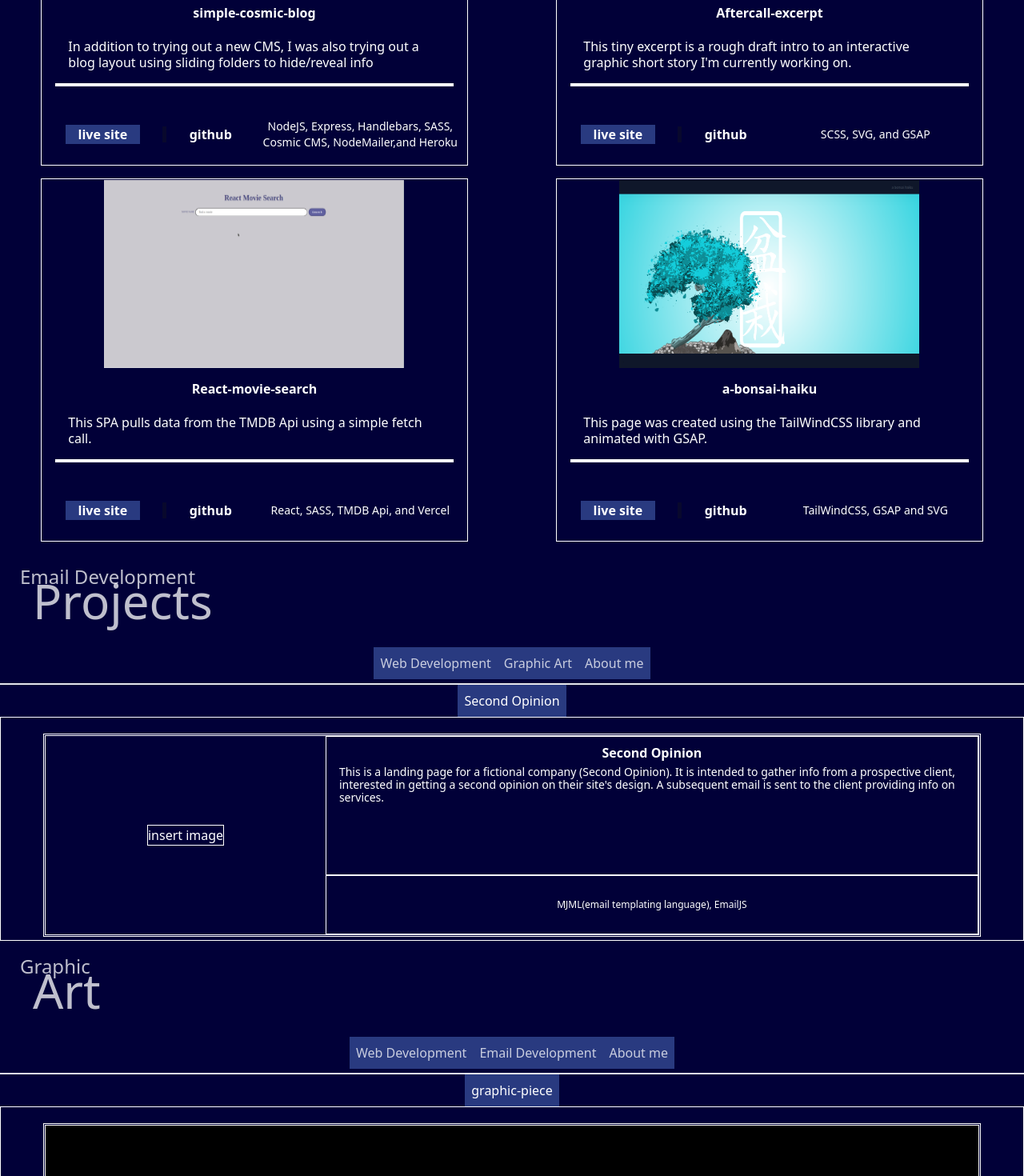
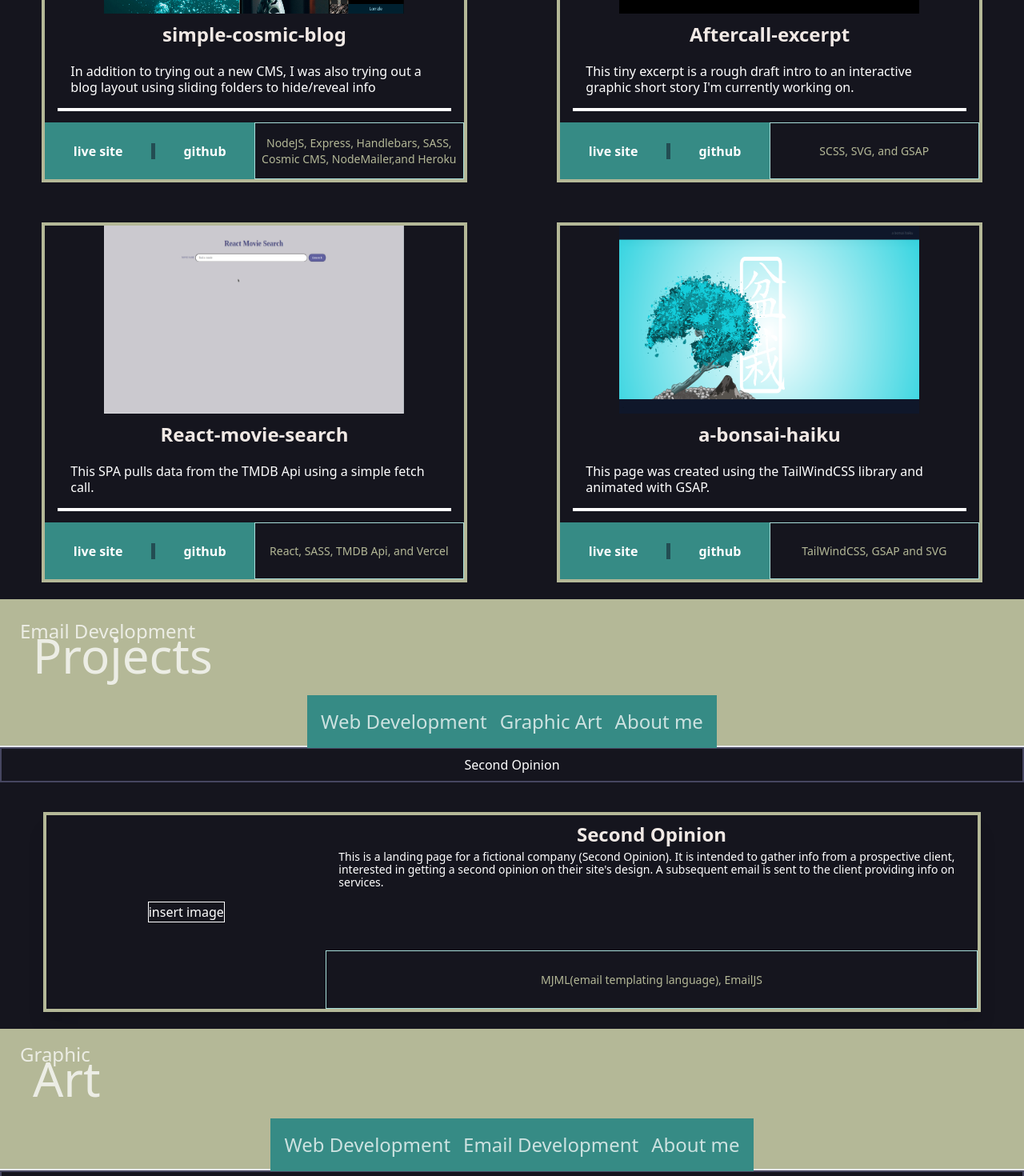
Before and after one commit to GSdaBlessedFist/PORTFOLIO_v3, a Next.js app: page / in a window 1280 px wide. Shown: the part 1320-2790 px from the top of the page at 80% size. Built offline with nearby package versions, Linux system fonts and the light colour scheme.

Commit message:
1)Rigged theme colors...2)a few typography adjustments

```diff
--- a/components/EmailDevSection.js
+++ b/components/EmailDevSection.js
@@ -12,19 +12,19 @@ export default function EmailDevSection(){
 	    <section className="container  mx-auto h-fit  flex flex-col " id="email-development">
 	      <table className="table table-auto">
 	        <tbody>
-	          <tr id="emailDev-title-row" className="">
+	          <tr id="emailDev-title-row" className="bg-light">
 	            <td className=" pt-6 text-2xl text-white/75">
 	              <span className="pl-6">Email Development</span><br/>
 	              <span className="pl-10 relative top-[-1rem] text-6xl ">Projects</span>
-	              <ul id="emailDevNavMenu" className="p-2 -top-11 flex flex-col relative float-right sm:top-1 sm:justify-around sm:justify-self-center sm:flex-row sm:float-none">
+	              <ul id="emailDevNavMenu" className="p-2 -top-11 flex flex-col relative bg-midtone sm:border sm:border-midtone sm:float-right sm:top-1 sm:justify-around sm:justify-self-center sm:flex-row sm:float-none">
 	                <Link href="#web-development">
-	                  <a><li className="text-base p-2 text-right button">Web Development</li></a>
+	                  <a><li className="text-bold p-2 text-right hover:text-accent">Web Development</li></a>
 	                </Link>
 	                <Link href="#graphic-art">
-	                  <a><li className="text-base p-2 text-right button">Graphic Art</li></a>
+	                  <a><li className="text-bold p-2 text-right hover:text-accent">Graphic Art</li></a>
 	                </Link>
 	                <Link href="#about-me">
-	                  <a><li className="text-base p-2 text-right button">About me</li></a>
+	                  <a><li className="text-bold p-2 text-right hover:text-accent">About me</li></a>
 	                </Link>
 	              </ul>
 	            </td>
@@ -32,9 +32,9 @@ export default function EmailDevSection(){
 	          <tr id="emailDev-links-row" className="border-t-2 flex flex-wrap justify-evenly">
 	          	            {emailDevProjects.map((emailDevProject)=>{
 	          	              return (
-	          	                <td className="shrink-0 p-2 button" key={`${emailDevProject.id}-container`}>
+	          	                <td className="grow py-2 px-3 flex justify-center items-center border border-2 border-primary hover:bg-gradient-to-t from-accent/10 hover:text-accent hover:border hover:border-2 hover:border-accent hover:bg-transparent" key={`${emailDevProject.id}-container`}>
 	          	                  <Link href={emailDevProject.url} key={`${emailDevProject.name}-link`}>
-	          	                    <a className=" h-full" id={`${emailDevProject.id}-link`} key={`${emailDevProject.name}-anchor`}>
+	          	                    <a className=" h-full hover:text-accent" id={`${emailDevProject.id}-link`} key={`${emailDevProject.name}-anchor`}>
 	          	                      {emailDevProject.name}
 	          	                    </a>
 	          	                  </Link>
@@ -42,20 +42,20 @@ export default function EmailDevSection(){
 	          	              )
 	          	            })}
 	          	          </tr>
-	          	          <tr id="emailDev-items-row" className=" flex flex-col pt-4 b">
+	          	          <tr id="emailDev-items-row" className=" flex flex-col pt-4 lg:flex-row lg:gap-2 lg:flex-wrap lg:space-around">
 	          	            {emailDevProjects.map((emailDevProject)=>{
 	          	              return (
-	          	                <td id={`${emailDevProject.id}`} className="w-11/12 mx-auto my-1 b" key={`${emailDevProject.id}-container`}>
-	          	                  <div id={`${emailDevProject.id}-grid`} className="grid grid-cols-[30%_auto] grid-rows-[70%_30%] h-[250px] b">
+	          	                <td id={`${emailDevProject.id}`} className="w-11/12 mx-auto my-1 " key={`${emailDevProject.id}-container`}>
+	          	                  <div id={`${emailDevProject.id}-grid`} className="grid grid-cols-[30%_auto] grid-rows-[70%_30%] h-[250px] my-4 border border-4 border-light shadow-xl">
 	          	                    <div id={`${emailDevProject.id}-screenshot`} className="col-span-1 row-span-2 m-auto b">insert image</div>
-	          	                    <div id={`${emailDevProject.id}-info`} className="p-4 pt-1  b">
-	          	                      <h1 id={`${emailDevProject.id}-title`} className="text-center py-1 font-bold ">{emailDevProject.name}</h1>
+	          	                    <div id={`${emailDevProject.id}-info`} className="p-4 pt-1 ">
+	          	                      <h1 id={`${emailDevProject.id}-title`} className="text-center py-1 font-bold text-accent text-2xl">{emailDevProject.name}</h1>
 	          	                      <p id={`${emailDevProject.id}-description`} className="text-sm leading-4">{emailDevProject.description}</p>
 	          	                    </div>
-	          	                    <div id={`${emailDevProject.id}-techStack`} className="text-xs flex items-center justify-center p-2 text-center b">
+	          	                    <div id={`${emailDevProject.id}-techStack`} className="text-sm text-light flex items-center justify-center border border-lightMidtone p-2 text-center lg:text-sm" >
 	          	                      {emailDevProject.techStack}
 	          	                    </div>
-	          	                    {/*<div id={`${emailDevProject.id}-external-links-group`} className="col-span-2 row-start-3 flex items-center justify-evenly  b">
+	          	                    {/*<div id={`${emailDevProject.id}-external-links-group`} className="col-span-2 row-start-3 flex items-center justify-evenly ">
 	          	                      <Link href={emailDevProject.url} className="">
 	          	                        <a id={`${emailDevProject.id}-url`} className="font-bold button px-4" target="_blank">live site</a>
 	          	                      </Link>
--- a/components/GraphicArtSection.js
+++ b/components/GraphicArtSection.js
@@ -12,19 +12,19 @@ export default function GraphicArtSection(){
 	    <section className="container mx-auto h-fit  flex flex-col " id="graphic-art">
 	      <table className=" table table-auto b">
 	        <tbody>
-	          <tr id="graphicArt-title-row" className="">
+	          <tr id="graphicArt-title-row" className="bg-light">
 	            <td className="pt-4 text-2xl text-white/75 " >
 	              <span className="pl-6">Graphic</span><br/>
 	              <span className="pl-10 relative top-[-1rem] text-6xl ">Art</span>
-	              <ul id="graphicArtNavMenu" className="p-2 -top-11 flex flex-col relative float-right sm:top-1 sm:justify-around sm:justify-self-center sm:flex-row sm:float-none">
+	              <ul id="graphicArtNavMenu" className="p-2 -top-11 flex flex-col relative bg-midtone sm:border sm:border-midtone sm:float-right sm:top-1 sm:justify-around sm:justify-self-center sm:flex-row sm:float-none">
 	                <Link href="#web-development">
-	                  <a><li className="text-base p-2 text-right button">Web Development</li></a>
+	                  <a><li className="text-bold p-2 text-right hover:text-accent">Web Development</li></a>
 	                </Link>
 	                <Link href="#email-development">
-	                  <a><li className="text-base p-2 text-right button">Email Development</li></a>
+	                  <a><li className="text-bold p-2 text-right hover:text-accent">Email Development</li></a>
 	                </Link>
 	                <Link href="#about-me">
-	                  <a><li className="text-base p-2 text-right button">About me</li></a>
+	                  <a><li className="text-bold p-2 text-right hover:text-accent">About me</li></a>
 	                </Link>
 	              </ul>
 	            </td>
@@ -32,7 +32,7 @@ export default function GraphicArtSection(){
 	          <tr id="graphicArt-links-row" className="border-t-2 col-span-2 flex flex-wrap justify-evenly">
 	            {graphicArt.map((artPiece,index)=>{
 	              return (
-	                <td className="shrink-0 p-2 button" key={artPiece.id}>
+	                <td className="grow py-2 px-3 flex justify-center items-center border border-2 border-primary hover:bg-gradient-to-t from-accent/10 hover:text-accent hover:border hover:border-2 hover:border-accent hover:bg-transparent" key={artPiece.id}>
 	                  <Link href={`#${artPiece.id}`} key={`${artPiece.name}-link`}>
 	                    <a className=" h-full" id={`${artPiece.id}-link`} key={`${artPiece.name}-anchor`}>
 	                      {artPiece.name}
@@ -42,13 +42,15 @@ export default function GraphicArtSection(){
 	              )
 	            })}
 	          </tr>
-	          <tr id="graphicArt-items-row" className="flex flex-col pt-4 b">
+	          <tr id="graphicArt-items-row" className="flex flex-col pt-4 lg:flex-row lg:gap-2 lg:flex-wrap lg:space-around">
 	            {graphicArt.map((artPiece,index)=>{
 	              return (
-	                <td id={`${artPiece.id}`} className="w-11/12 mx-auto my-1 b" key={artPiece.id}>
-	                  <div id={`${artPiece.id}-grid`} className="grid grid-rows-[90%_auto] h-96 b">
+	                <td id={`${artPiece.id}`} className="w-11/12 mx-auto my-1 " key={artPiece.id}>
+	                  <div id={`${artPiece.id}-grid`} className="grid grid-rows-[90%_auto] h-96 my-4 border border-4 border-light shadow-xl ">
 	                      <div id={`${artPiece.image}`} className="p-1 bg-black bg-contain "></div>
-	                      <div id={`${artPiece.description}`} className="flex items-center justify-center">{artPiece.description}</div>
+	                      <div id={`${artPiece.description}`} className="flex items-center justify-center">
+	                      	<p className="text-light">{artPiece.description}</p>
+	                      </div>
 	                  </div>
 	                </td>
 	              )
--- a/components/WebDevSection.js
+++ b/components/WebDevSection.js
@@ -20,13 +20,13 @@ export default function WebDevSection(){
               <span className="pl-10 relative top-[-1rem] text-6xl ">Projects</span>
               <ul id="webDevNavMenu" className="p-0 -top-11 flex flex-col  relative bg-midtone sm:border sm:border-midtone sm:float-right sm:top-1 sm:justify-around sm:justify-self-center sm:flex-row sm:float-none">
                 <Link ref={linkEmail} href="#email-development">
-                  <a ><li className="text-base p-2 text-right hover:underline hover:text-accent">Email Development</li></a>
+                  <a ><li className="text-bold p-2 text-right hover:text-accent">Email Development</li></a>
                 </Link>
                 <Link href="#graphic-art">
-                  <a ><li className="text-base p-2 text-right hover:underline hover:text-accent">Graphic Art</li></a>
+                  <a ><li className="text-bold p-2 text-right hover:text-accent">Graphic Art</li></a>
                 </Link>
                 <Link href="#about-me">
-                  <a ><li className="text-base p-2 text-right hover:underline hover:text-accent">About me</li></a>
+                  <a ><li className="text-bold p-2 text-right hover:text-accent">About me</li></a>
                 </Link>
               </ul>
             </td>
@@ -34,10 +34,10 @@ export default function WebDevSection(){
           <tr id="webDev-links-row" className="border-t-2 col-span-2 flex flex-wrap justify-evenly">
             {projects.map((project,index)=>{
               return (
-                <td className="grow py-2 px-3 border-primary border-2 hover:bg-accent hover:text-white hover:border hover:border-accent hover:bg-transparent" key={project.id}>
+                <td className="grow py-2 px-3 flex justify-center items-center border border-2 border-primary hover:bg-gradient-to-t from-accent/10 hover:text-accent hover:border hover:border-2 hover:border-accent hover:bg-transparent" key={project.id}>
                    <Link href={`#${project.id}`} key={`${project.name}-link`}>
 
-                    <a className=" h-full" id={`${project.id}-link`} key={`${project.name}-anchor`}>
+                    <a className="h-full " id={`${project.id}-link`} key={`${project.name}-anchor`}>
                       {project.name}
                     </a>
                   </Link>
@@ -48,25 +48,25 @@ export default function WebDevSection(){
           <tr id="webDev-items-row" className="flex flex-col pt-4 lg:flex-row lg:gap-2 lg:flex-wrap lg:space-around ">
             {projects.map((project,index)=>{
               return (
-                <td id={`${project.id}`} className="w-11/12 mx-auto my-1 lg:w-5/12 lg:shrink-0 b" key={project.id}>
-                  <div id={`${project.id}-grid`} className="grid grid-cols-[50%_50%] grid-rows-[70%_18%_12%] h-[250px] lg:h-[450px] lg:grid-rows-[50%_150px_auto] ">
+                <td id={`${project.id}`} className="w-11/12 mx-auto my-1 lg:w-5/12 lg:shrink-0" key={project.id}>
+                  <div id={`${project.id}-grid`} className="grid grid-cols-[50%_50%] grid-rows-[70%_18%_12%] h-[250px] border border-4 border-light my-4 lg:h-[450px] lg:grid-rows-[50%_150px_auto]">
                     <div id={`${project.id}-screenshot`} className="col-span-1 row-span-2 m-auto lg:col-span-2 lg:row-span-1 ">
                       <Image src={project.screenShot} width={375} height={235} alt={"a screenshot"}/>
                     </div>
                     <div id={`${project.id}-info`} className="p-4 pt-1 lg:col-span-2 ">
-                      <h1 id={`${project.id}-title`} className="text-center py-1 font-bold lg:pt-5">{project.name}</h1>
-                      <p id={`${project.id}-description`} className="text-sm leading-4 lg:text-[1rem] lg:leading-5 lg:p-4 lg:border-b-4 border-white" >{project.description}</p>
+                      <h1 id={`${project.id}-title`} className="text-center py-1 font-bold text-accent text-2xl lg:pt-5">{project.name}</h1>
+                      <p id={`${project.id}-description`} className="text-sm leading-4  lg:text-[1rem] lg:leading-5 lg:p-4 lg:border-b-4 border-white" >{project.description}</p>
                     </div>
-                    <div id={`${project.id}-techStack`} className="text-xs flex items-center justify-center p-2 text-center lg:text-sm ">
+                    <div id={`${project.id}-techStack`} className="text-sm text-light flex items-center justify-center border border-lightMidtone p-2 text-center lg:text-sm ">
                       {project.techStack}
                     </div>
-                    <div id={`${project.id}-external-links-group`} className="col-span-2 row-start-3 flex items-center justify-evenly  lg:col-span-1 ">
+                    <div id={`${project.id}-external-links-group`} className="col-span-2 row-start-3 flex items-center justify-evenly bg-midtone lg:col-span-1 ">
                       <Link href={project.url} className="">
-                        <a id={`${project.id}-url`} className="font-bold button px-4" target="_blank">live site</a>
+                        <a id={`${project.id}-url`} className="font-bold px-4 border border-midtone hover:border hover:border-accent " target="_blank">live site</a>
                       </Link>
                       <div className="spacer"> </div>
                       <Link href={project.git}>
-                        <a id={`${project.id}-github`} className="font-bold" target="_blank">github</a>
+                        <a id={`${project.id}-github`} className="font-bold px-4 border border-midtone hover:border hover:border-accent " target="_blank">github</a>
                       </Link>
                     </div>
                   </div>
--- a/data/aboutMeInfo.js
+++ b/data/aboutMeInfo.js
@@ -1,4 +1,4 @@
-const personalText = "Hello, I'm Jason Zamora. When I'm not coding or designing, I can usually be found at the gym or at the XBox.  Overall, my philosophy on life is one of consistent, gradual improvement...on almost everything. Lately, I've been working on my first interactive graphic novel...so much fun.";
+const personalText = "Hello, I'm Jason Zamora. When I'm not coding or designing, I can usually be found at the gym or at the XBox.  Overall, my philosophy on life is one of consistent, gradual improvement... on almost everything. Lately, I've been working on my first interactive graphic novel...so much fun.";
 
 const professionalText = "I have worked with HTML, CSS, Javascript for the greater part of 8yrs and am an aspiring full stack developer. I frequently work with Node.js, Express, MongoDB, MySQL, Handlebars.js, Socket.io, GSAP (library),React, and Sass. I'm also familiar with versioning via Git and API creation. In addition to my focus on web development technology, I'm also skilled at graphic design using Inkscape. My dream role would have me collaborating with front/backend teamates. I'm currently working with NextJS and love it.";
 
--- a/pages/_document.js
+++ b/pages/_document.js
@@ -5,7 +5,7 @@ export default function MyDocument(){
       return (
          <Html>
             <Head />
-            <body>
+            <body className="bg-bgDark">
                <Main/>
                <div id='secondopinion-portal'/>
                <NextScript />
--- a/pages/index.js
+++ b/pages/index.js
@@ -24,7 +24,7 @@ export default function Home() {
               <script>window.LogRocket && window.LogRocket.init('wkpq3g/portfolio');</script>*/}
       </Head>
 
-      <div id="homepage">
+      <div id="homepage" >
         <section className="container px-6 mx-auto h-screen flex flex-col justify-center items-center" id="landingPage">
           <table className="table table-auto border">
             <tbody>
--- a/styles/globals.css
+++ b/styles/globals.css
@@ -28,14 +28,16 @@
   }
 }
 
+*{
+  box-sizing: border-box;
+}
  html {
   scroll-behavior: smooth;
-  box-sizing: border-box;
 }
 body{
   display:flex;
   flex-direction:column;
-	background: #010038;
+	/*background: #aaa;*/
   color: white;
 }
 
```
Also changed, not shown: components/AboutMeSection.js (+13 -13 lines), tailwind.config.js (+26 -4 lines).
